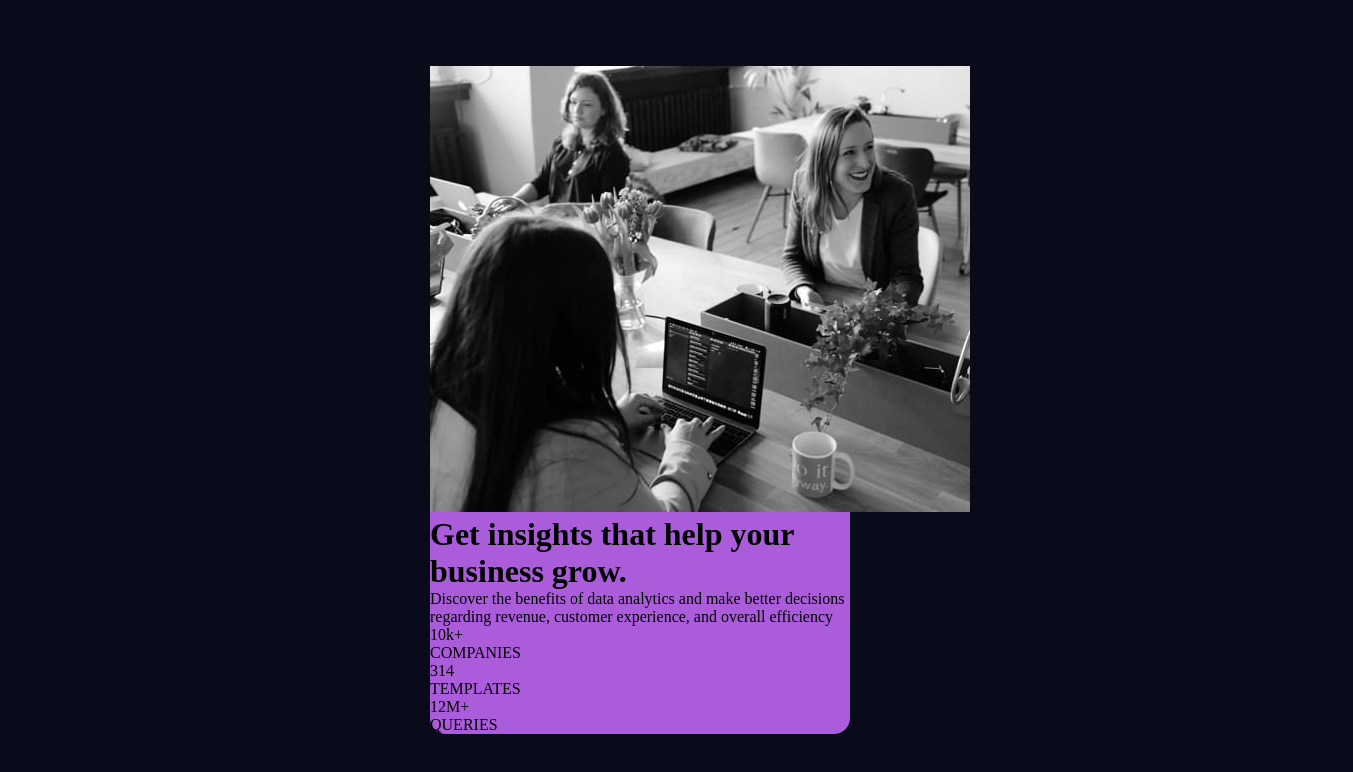
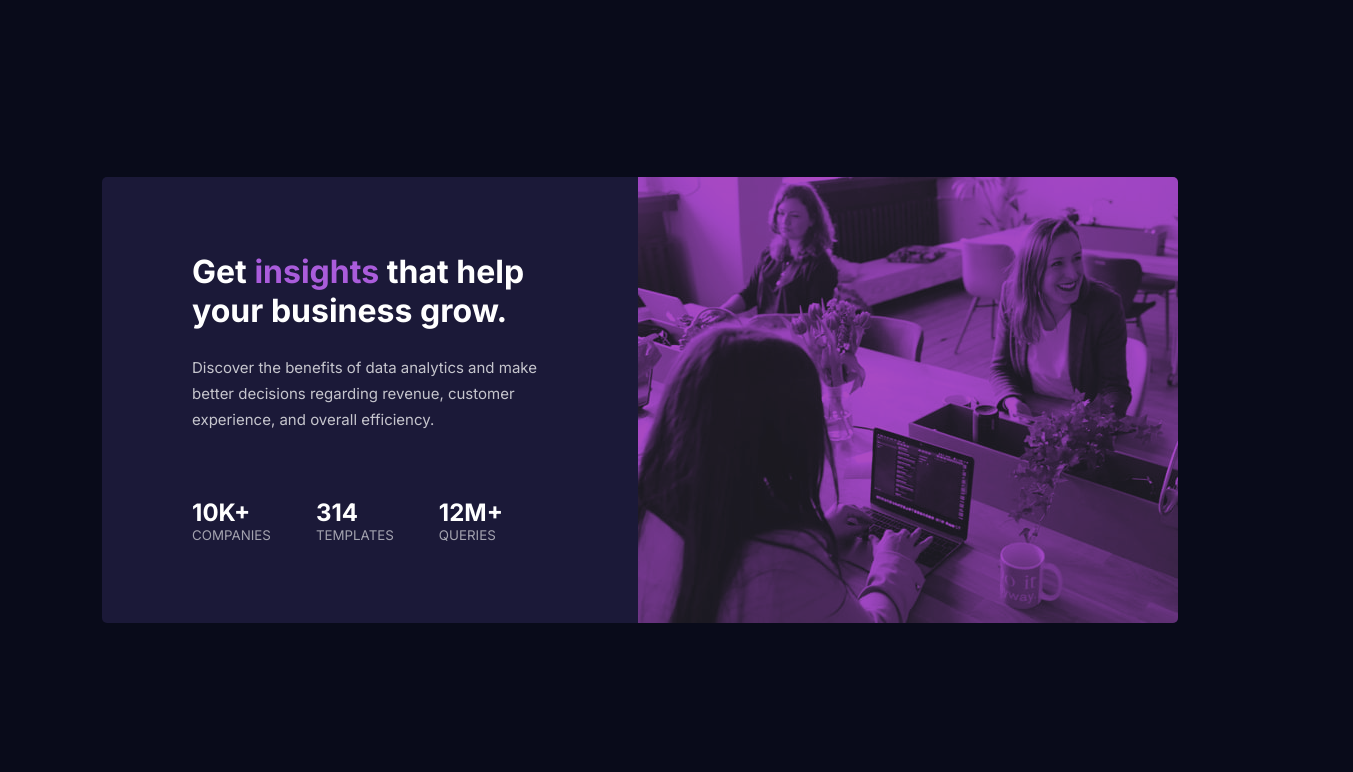
Before and after one commit to adimidania/stats-preview-card-component, a plain HTML site: page index.html in a window 1280 px wide. Shown: the whole page, 1353 px wide, since content can reach past the window. Drawn offline with Linux system fonts and the light colour scheme.

Commit message:
1440 screen

```diff
--- a/index.html
+++ b/index.html
@@ -12,25 +12,25 @@
     <div class="container">
       <div class="card">
         <div class="image">
-          <img src="images/image-header-desktop.jpg"/>
+
         </div>
         <div class="content">
-          <h1>Get <span>insights</span> that help your business grow.</h1>
+          <h1>Get <span class="insights">insights</span> that help your business grow.</h1>
           <p>Discover the benefits of data analytics and make better decisions regarding revenue, customer
-            experience, and overall efficiency
+            experience, and overall efficiency.
           </p>
           <div class="numbers">
             <div class="number-name">
-              <p class="number">10k+</p>
-              <p class="name">COMPANIES</p>
+              <h2 class="number">10k+</h2>
+              <small class="name">COMPANIES</small>
+            </div>
+          <div class="number-name">
+              <h2 class="number">314</h2>
+              <small class="name">TEMPLATES</small>
             </div>
             <div class="number-name">
-              <p class="number">314</p>
-              <p class="name">TEMPLATES</p>
-            </div>
-            <div class="number-name">
-              <p class="number">12M+</p>
-              <p class="name">QUERIES</p>
+              <h2 class="number">12M+</h2>
+              <small class="name">QUERIES</small>
             </div>
           </div>
         </div>
--- a/styles.css
+++ b/styles.css
@@ -9,12 +9,14 @@
     --dark-blue: hsl(233, 47%, 7%);
     --desaturated-blue: hsl(244, 38%, 16%);
     --soft-violet: hsl(277, 64%, 61%);
+    --slightly-transparent-white:  hsla(0, 0%, 100%, 0.75);
 }
 *{
     padding: 0;
     margin: 0;
     box-sizing: border-box;
 }
+/* THHE LAYOUT */
 body{
     font-family:var(--font-primary);
     display:flex;
@@ -31,9 +33,68 @@ body{
     align-items: center;
 }
 .card{
-    background-color: var(--soft-violet);
-    width:420px;
-    max-width:420px;
-    border-radius: 1rem;
+    background-color: var(--desaturated-blue);
+    border-radius: 5px;
+    margin: auto 175px;
+    height: 446px;
     position: relative;
+    display: flex;
+    flex-direction: row-reverse;
 }
+/* STYLING THE CARD */
+.image {
+    min-width:540px;
+    max-width: 540px;
+    color: white;
+    display: flex;
+    justify-content: center;
+    align-items: center;
+    border-top-right-radius: 5px;
+    border-bottom-right-radius: 5px;
+    background-image: url("images/image-header-desktop.jpg");
+    background-size: cover;
+    background-repeat: no-repeat;
+    filter: grayscale(100%) brightness(40%) sepia(100%) hue-rotate(-120deg) saturate(600%) contrast(0.8);
+    opacity: 0.8;
+}
+.content {
+    display: flex;
+    flex-direction: column;
+    align-items: center;
+    margin-left:90px;
+    margin-right:90px;
+}
+.content h1 {
+    color:white;
+    margin-top: 75px;
+    font-family: var(--inter);
+
+}
+.insights {
+    color: var(--soft-violet);
+}
+.content p {
+    color: var(--slightly-transparent-white);
+    margin-top: 25px;
+    font-size: var(--font-size-parag);
+    font-family: var(--inter);
+    line-height: 26px;
+}
+.numbers {
+    display: flex;
+    flex-direction: row;
+    justify-content:space-between;
+    padding-top: 65px;
+    text-transform: uppercase;
+
+}
+.number-name {
+    display: flex;
+    flex-direction: column;
+    padding-right: 45px;
+    font-family: var(--inter);
+    color: hsla(0, 0%, 100%, 0.6);
+}
+.number {
+    color:white;
+}
```
